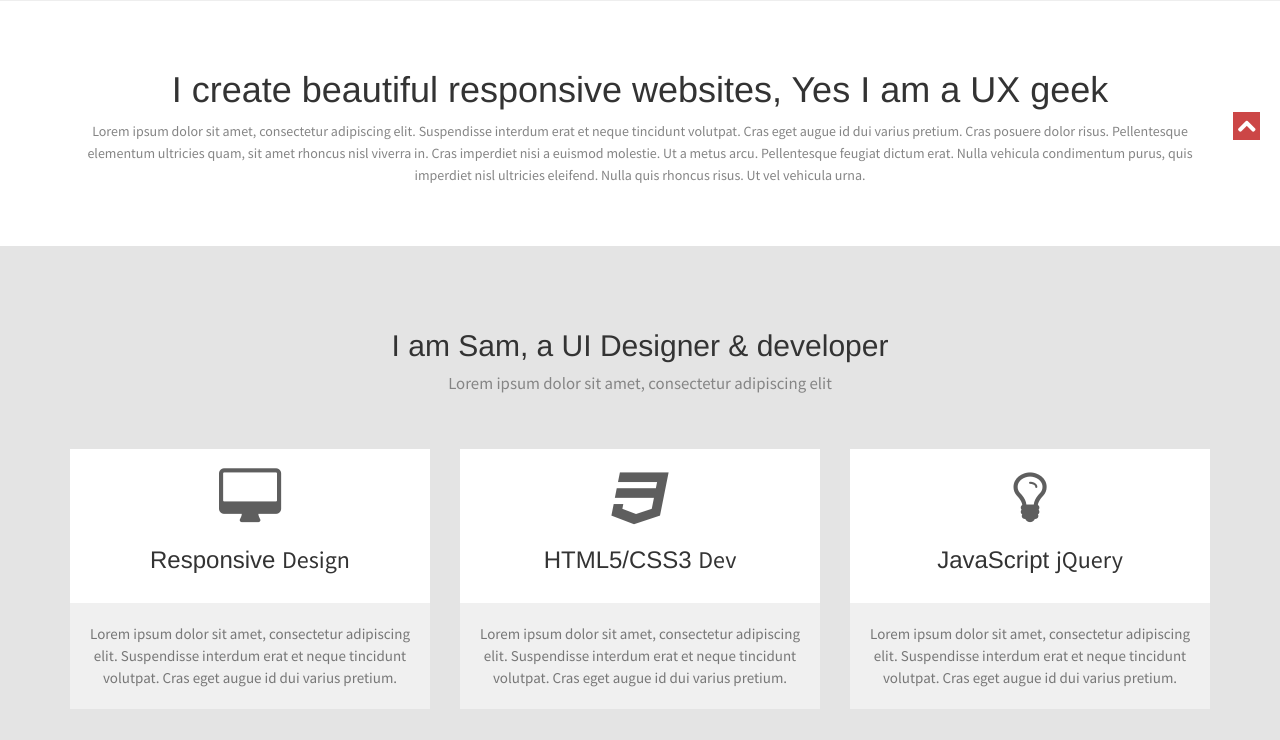
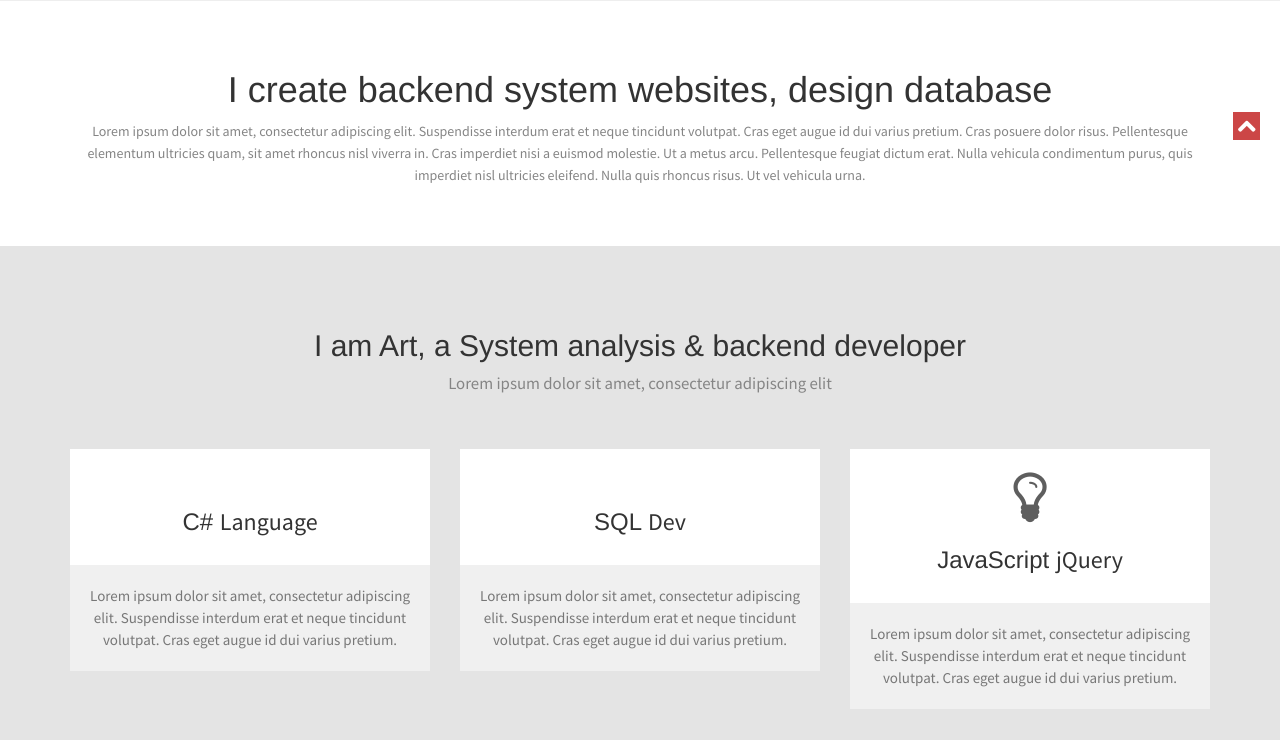
Before and after one commit to css51036/Profile, a plain HTML site: page index.html in a window 1280 px wide. Shown: the part 640-1380 px from the top of the page. Drawn offline with Linux system fonts and the light colour scheme.

Commit message:
edit content

```diff
--- a/index.html
+++ b/index.html
@@ -51,7 +51,7 @@
                         <li><a href="#aboutUs" class="scroll-link">About Us</a></li>
                         <li><a href="#skills" class="scroll-link">Skills</a></li>
                         <li><a href="#experience" class="scroll-link">Experience</a></li>
-                        <li><a href="#portfolio" class="scroll-link">Portfolio</a></li>
+                        <!--<li><a href="#portfolio" class="scroll-link">Portfolio</a></li>-->
                         <li><a href="#contactUs" class="scroll-link">Contact Us</a></li>
                     </ul>
                 </div>
@@ -84,7 +84,7 @@
     <section id="introText">
         <div class="container">
             <div class="text-center">
-            <h1>I create beautiful responsive websites, Yes I am a UX geek</h1>
+            <h1>I create backend system websites, design database</h1>
               <p>Lorem ipsum dolor sit amet, consectetur adipiscing elit. Suspendisse interdum erat et neque tincidunt volutpat. Cras eget augue id dui varius pretium. Cras posuere dolor risus. Pellentesque elementum ultricies quam, sit amet rhoncus nisl viverra in. Cras imperdiet nisi a euismod molestie. Ut a metus arcu. Pellentesque feugiat dictum erat. Nulla vehicula condimentum purus, quis imperdiet nisl ultricies eleifend. Nulla quis rhoncus risus. Ut vel vehicula urna.</p>
             </div>
         </div>
@@ -95,22 +95,22 @@
         <div class="container">
             <div class="heading text-center">
                 <!-- Heading -->
-                <h2>I am Sam, a UI Designer & developer</h2>
+                <h2>I am Art, a System analysis & backend developer</h2>
                 <p>Lorem ipsum dolor sit amet, consectetur adipiscing elit</p>
             </div>
             <div class="row">
                 <!-- item -->
                 <div class="col-md-4 text-center tileBox">
-                   <div class="txtHead"> <i class="fa fa-desktop"></i>
-                    <h3>Responsive <span class="id-color">Design</span></h3></div>
+                   <div class="txtHead"> <i class="fa fa-c#"></i>
+                    <h3>C#  <span class="id-color">Language</span></h3></div>
                     <p>Lorem ipsum dolor sit amet, consectetur adipiscing elit. Suspendisse interdum erat et neque tincidunt volutpat. Cras eget augue id dui varius pretium.</p>
                 </div>
                 <!-- end: -->
 
                 <!-- item -->
                 <div class="col-md-4 text-center tileBox">
-                    <div class="txtHead"><i class="fa fa-css3"></i>
-                    <h3>HTML5/CSS3 <span class="id-color">Dev</span></h3></div>
+                    <div class="txtHead"><i class="fa fa-sql"></i>
+                    <h3>SQL <span class="id-color">Dev</span></h3></div>
                     <p>Lorem ipsum dolor sit amet, consectetur adipiscing elit. Suspendisse interdum erat et neque tincidunt volutpat. Cras eget augue id dui varius pretium.</p>
                 </div>
                 <!-- end: -->
```
